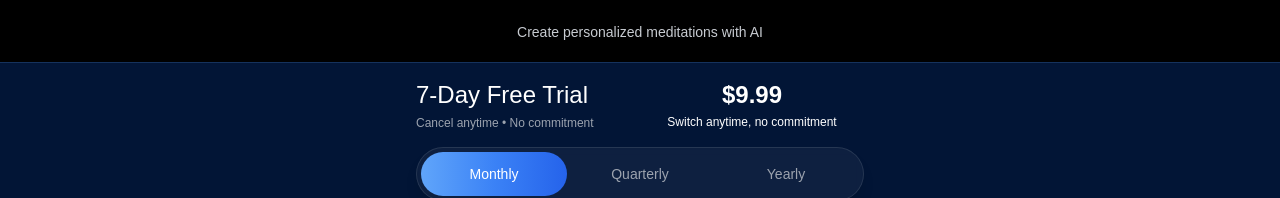
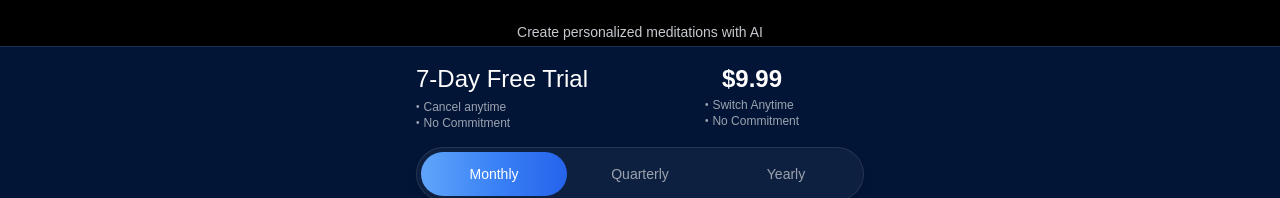
Before and after one commit to yoramaharony/meditation-app-screens, a Next.js app: page / in a window 1280 px wide. Both pictures are taken after a click on the button "Monthly". Shown: the part 458-656 px from the top of the page. Built offline with nearby package versions, Linux system fonts and the light colour scheme.

Commit message:
Refactor: bullet style for Cancel Anytime and Monthly plan messages in sticky header

```diff
--- a/src/app/page.tsx
+++ b/src/app/page.tsx
@@ -68,15 +68,21 @@ export default function PaywallPage() {
           <div className="flex justify-between items-start mb-4">
             {/* Left Column - Trial Info */}
             <div className="text-left">
-              <p className="text-2xl font-normal text-white">7-Day Free Trial</p>
-              <p className="text-xs text-gray-400 mt-1">Cancel anytime • No commitment</p>
+              <p className="text-2xl font-normal text-white whitespace-nowrap">7-Day Free Trial</p>
+              <span className="text-xs text-gray-400 mt-1 block text-left">
+                <span className="flex items-center"><span className="mr-1 text-[10px] align-middle">•</span>Cancel anytime</span>
+                <span className="flex items-center"><span className="mr-1 text-[10px] align-middle">•</span>No Commitment</span>
+              </span>
             </div>
             {/* Right Column - Price */}
             <div className="flex flex-col items-center text-center">
               <p className="text-2xl font-bold">{plans[selectedPlan].price}</p>
               <div className="w-56 min-h-[20px] flex items-center justify-center">
                 {selectedPlan === 'monthly' ? (
-                  <p className="text-xs font-medium text-white mt-0.5">Switch anytime, no commitment</p>
+                  <span className="text-xs font-normal text-gray-400 mt-0.5 block text-left">
+                    <span className="flex items-center"><span className="mr-1 text-[10px] align-middle">•</span>Switch Anytime</span>
+                    <span className="flex items-center"><span className="mr-1 text-[10px] align-middle">•</span>No Commitment</span>
+                  </span>
                 ) : (
                   <p className="text-xs font-semibold text-green-400 mt-0.5">
                     Save {plans[selectedPlan].savings} vs monthly
```
